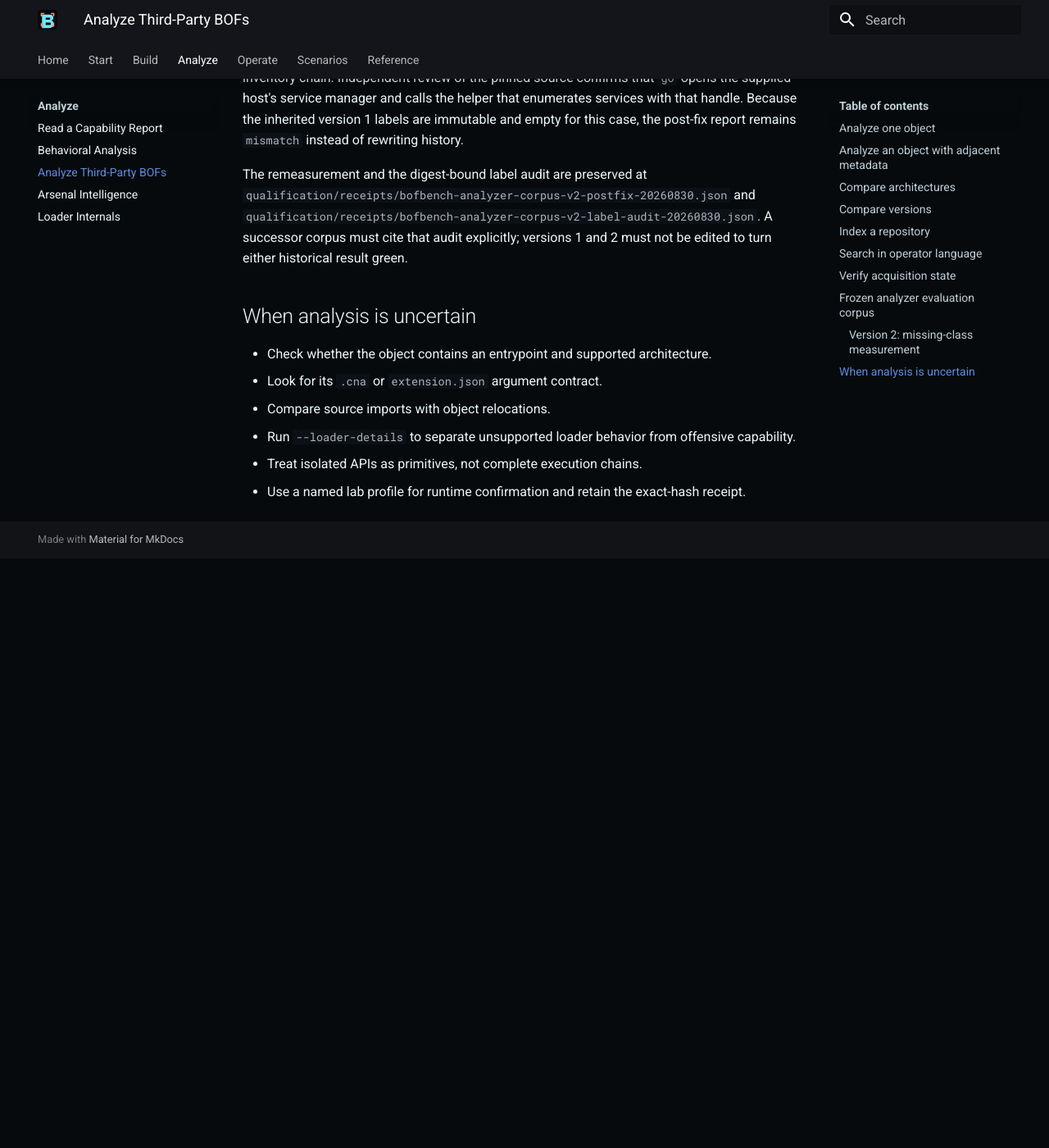
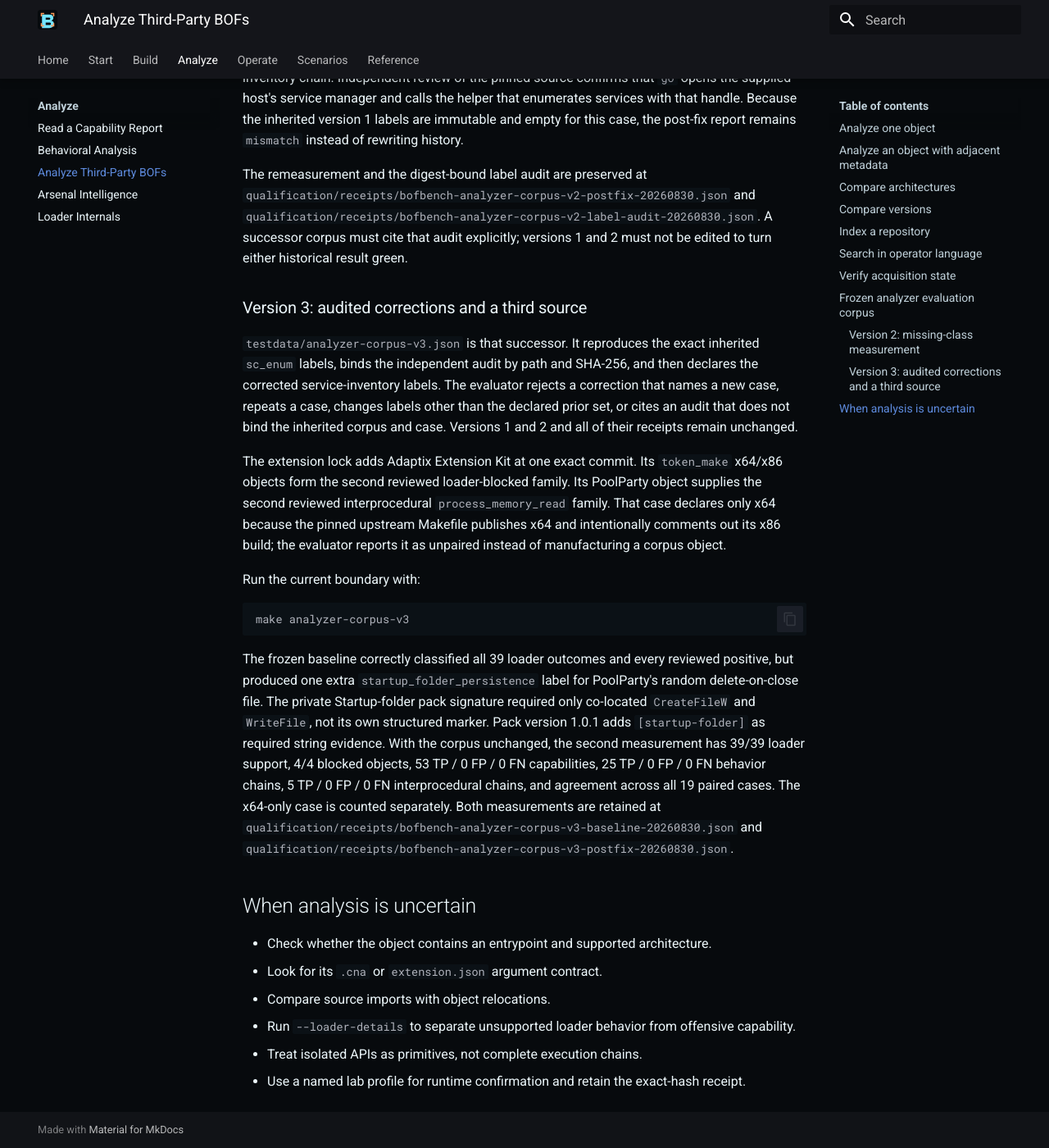
Before and after one commit to professor-moody/bofbench, an MkDocs documentation site: the page built from docs/third-party-analysis.md, in a window 1280 px wide and 1400 px high, scrolled down 3262 px. Shown: the whole window at 82% size. Built offline with MkDocs 1.6.1 and Material for MkDocs 9.7.7, drawn with Linux system fonts in a browser that asks for light colours; a script that is not in the unit is left out; before the commit the page ends 3943 px from its top, so only the background shows below that.

Commit message:
document analyzer corpus v3 outcome

````diff
--- a/docs/third-party-analysis.md
+++ b/docs/third-party-analysis.md
@@ -145,6 +145,41 @@ The remeasurement and the digest-bound label audit are preserved at
 A successor corpus must cite that audit explicitly; versions 1 and 2 must not be
 edited to turn either historical result green.
 
+### Version 3: audited corrections and a third source
+
+`testdata/analyzer-corpus-v3.json` is that successor. It reproduces the exact
+inherited `sc_enum` labels, binds the independent audit by path and SHA-256, and
+then declares the corrected service-inventory labels. The evaluator rejects a
+correction that names a new case, repeats a case, changes labels other than the
+declared prior set, or cites an audit that does not bind the inherited corpus
+and case. Versions 1 and 2 and all of their receipts remain unchanged.
+
+The extension lock adds Adaptix Extension Kit at one exact commit. Its
+`token_make` x64/x86 objects form the second reviewed loader-blocked family.
+Its PoolParty object supplies the second reviewed interprocedural
+`process_memory_read` family. That case declares only x64 because the pinned
+upstream Makefile publishes x64 and intentionally comments out its x86 build;
+the evaluator reports it as unpaired instead of manufacturing a corpus object.
+
+Run the current boundary with:
+
+```bash
+make analyzer-corpus-v3
+```
+
+The frozen baseline correctly classified all 39 loader outcomes and every
+reviewed positive, but produced one extra `startup_folder_persistence` label for
+PoolParty's random delete-on-close file. The private Startup-folder pack
+signature required only co-located `CreateFileW` and `WriteFile`, not its own
+structured marker. Pack version 1.0.1 adds `[startup-folder]` as required string
+evidence. With the corpus unchanged, the second measurement has 39/39 loader
+support, 4/4 blocked objects, 53 TP / 0 FP / 0 FN capabilities, 25 TP / 0 FP /
+0 FN behavior chains, 5 TP / 0 FP / 0 FN interprocedural chains, and agreement
+across all 19 paired cases. The x64-only case is counted separately. Both
+measurements are retained at
+`qualification/receipts/bofbench-analyzer-corpus-v3-baseline-20260830.json` and
+`qualification/receipts/bofbench-analyzer-corpus-v3-postfix-20260830.json`.
+
 ## When analysis is uncertain
 
 - Check whether the object contains an entrypoint and supported architecture.
````
Also changed, not shown: ROADMAP.md (+25 -10 lines), 1 other file.
